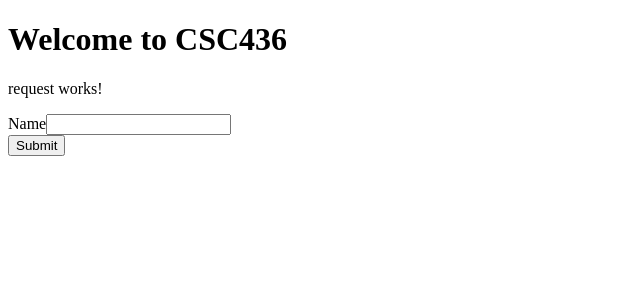
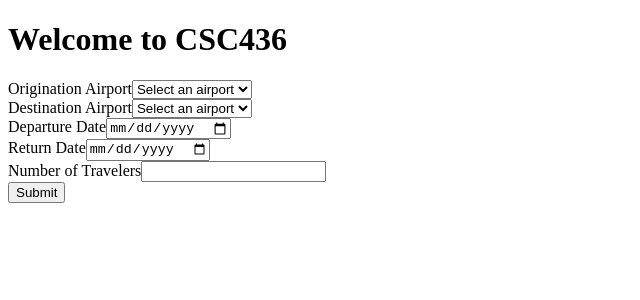
Before and after one commit to kschmanski/CSC436-HW1, an Angular app: page / in a window 1280 px wide. Shown: the top 300 px of the page, without its empty margins (0-640 px from the left). Built offline with nearby package versions, Linux system fonts and the light colour scheme.

Commit message:
update component with values needed

```diff
--- a/package.json
+++ b/package.json
@@ -19,18 +19,19 @@
     "@angular/platform-browser": "~8.1.3",
     "@angular/platform-browser-dynamic": "~8.1.3",
     "@angular/router": "~8.1.3",
+    "bootstrap": "^4.5.3",
     "rxjs": "~6.4.0",
     "tslib": "^1.9.0",
     "zone.js": "~0.9.1"
   },
   "devDependencies": {
-    "@angular-devkit/build-angular": "~0.801.3",
+    "@angular-devkit/build-angular": "^0.803.24",
     "@angular/cli": "~8.1.3",
     "@angular/compiler-cli": "~8.1.3",
     "@angular/language-service": "~8.1.3",
-    "@types/node": "~8.9.4",
     "@types/jasmine": "~3.3.8",
     "@types/jasminewd2": "~2.0.3",
+    "@types/node": "~8.9.4",
     "codelyzer": "^5.0.0",
     "jasmine-core": "~3.4.0",
     "jasmine-spec-reporter": "~4.2.1",
--- a/src/app/request/request.component.html
+++ b/src/app/request/request.component.html
@@ -1,10 +1,41 @@
-<p>request works!</p>
 
 <form novalidate>
   <div class="form-group">
-    <label>Name</label>
-    <input type="text" class="form-control">
+    <label>Origination Airport</label>
+    <select class="form-control">
+      <option value="">Select an airport</option>
+      <option *ngFor="let airportCode of AirportCodes" [value]="airportCode">
+        {{airportCode}}
+      </option>
+    </select>
   </div>
+
+  <!-- TODO - add some validation to ensure Destination != Origination-->
+  <div class="form-group">
+    <label>Destination Airport</label>
+    <select class="form-control">
+      <option value="">Select an airport</option>
+      <option *ngFor="let airportCode of AirportCodes" [value]="airportCode">
+        {{airportCode}}
+      </option>
+    </select>
+  </div>
+
+  <div class="form-group">
+    <label>Departure Date</label>
+    <input type="date" class="form-control">
+  </div>
+
+  <div class="form-group">
+    <label>Return Date</label>
+    <input type="date" class="form-control">
+  </div>
+
+  <div class="form-group">
+    <label>Number of Travelers</label>
+    <input type="number" class="form-control">
+  </div>
+
   <div class="form-group">
     <button class="btn btn-primary btn-block">Submit</button>
   </div>
--- a/src/app/request/request.component.ts
+++ b/src/app/request/request.component.ts
@@ -12,4 +12,15 @@ export class RequestComponent implements OnInit {
   ngOnInit() {
   }
 
+  AirportCodes: string[] = [
+    'ORD',
+    'MSP',
+    'LAX',
+    'SEA',
+    'RAP',
+    'DEN',
+    'LGA',
+    'JFK'
+  ];
+
 }
```
Also changed, not shown: 1 other file (tests, documents, lock files or other folders).
